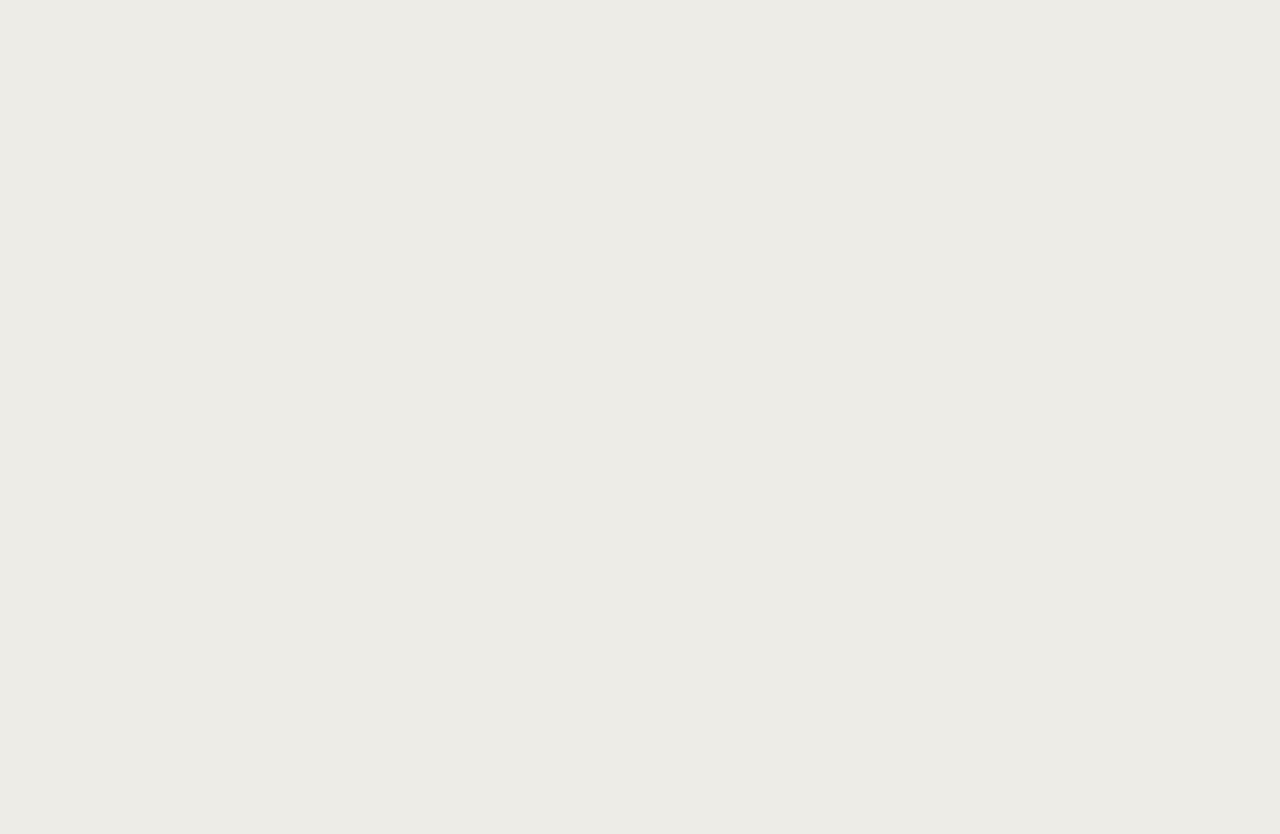
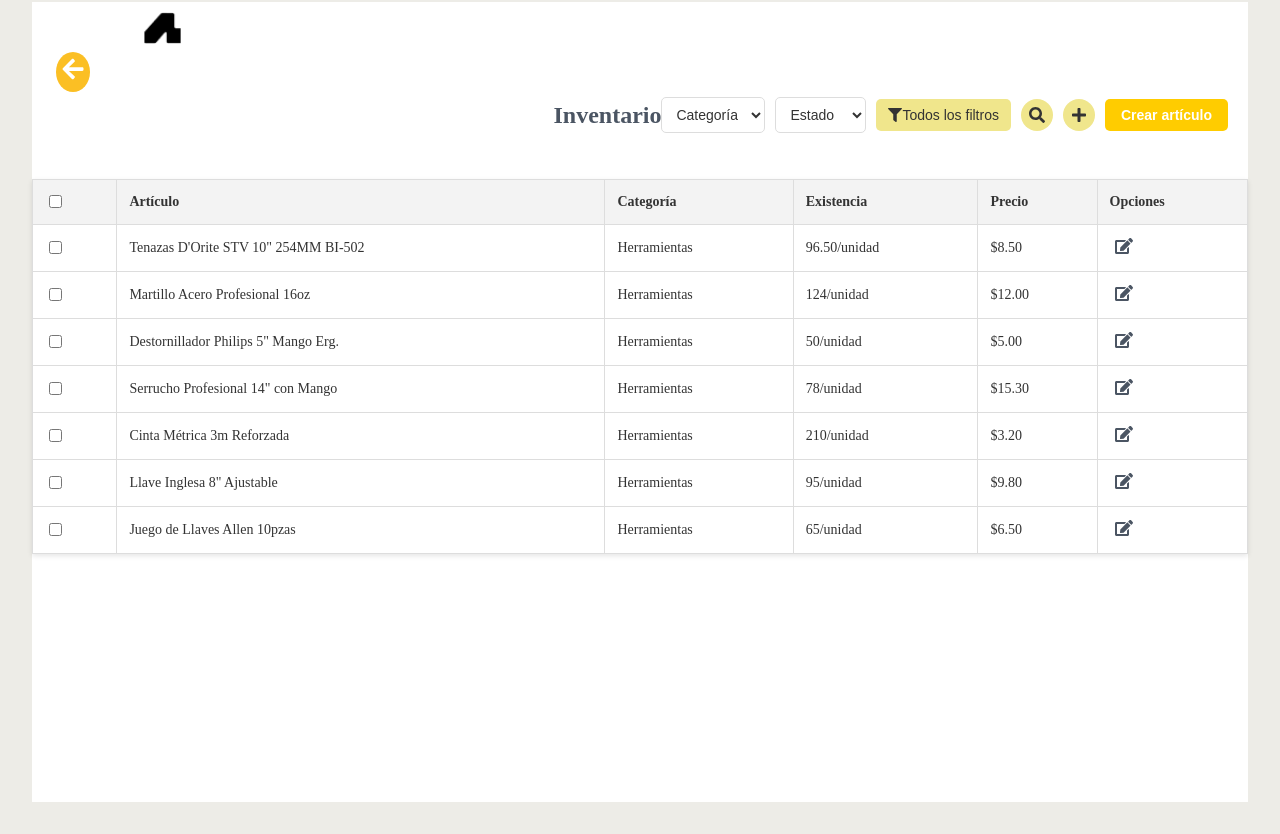
Before and after one commit to Alcolabs-Agency/ClientFront, a React (Vite) app in the folder clientFront/: page /inventario in a window 1280 px wide. Before the commit this address had no page. Before the commit the page ends 800 px from the top, so only its background shows below. Built offline with nearby package versions, Linux system fonts and the light colour scheme.

Commit message:
creacion del components inventario

```diff
--- a/clientFront/src/App.jsx
+++ b/clientFront/src/App.jsx
@@ -3,6 +3,7 @@ import { BrowserRouter as Router, Routes, Route } from "react-router-dom";
 import "./App.css";
 import Home from "./page/Home";
 import CreateProduct from "./page/CreateProduct";
+import Inventario from "./page/Inventario";
 
 function App() {
   return (
@@ -10,6 +11,7 @@ function App() {
       <Routes>
         <Route path="/" element={<Home />} />
         <Route path="/createProduct" element={<CreateProduct />} />
+        <Route path="/inventario" element={<Inventario />} />
       </Routes>
     </Router>
   );
--- a/clientFront/src/page/CreateProduct.jsx
+++ b/clientFront/src/page/CreateProduct.jsx
@@ -6,19 +6,12 @@ export default function CreateProduct() {
     <div className={styles.container}>
 
       <img src="/Frame 65.png" alt="Logo" className={styles.logo} />
-
-
       <div className={styles.backButton}>
         <FaArrowLeft />
       </div>
-
-
       <button className={styles.saveButton}>Guardar</button>
-
-
       <div className={styles.mainContainer}>
         <div className={styles.gridContainer}>
-
           <div className={styles.column1}>
             <h2 className={styles.sectionTitle}>Info.</h2>
             <div>
@@ -100,13 +93,20 @@ export default function CreateProduct() {
             </div>
 
             <h2 className={styles.sectionTitle}>Variantes</h2>
+<div className={styles.variantsContainer}>
+  <button className={styles.addIconButton}>
+    <span>+</span>
+  </button>
+
   <div className={styles.variantItem}>
     <input type="text" className={styles.input} placeholder="Colores" />
-              <button className={styles.addVariantButton}>Agregar más variantes</button>
+    <span className={styles.addVariantText}>Agregar más variantes</span>
   </div>
+
   <div className={styles.variantItem}>
     <input type="text" className={styles.input} placeholder="Tamaño" />
-              <button className={styles.addVariantButton}>Agregar más variantes</button>
+    <span className={styles.addVariantText}>Agregar más variantes</span>
+  </div>
 </div>
           </div>
         </div>
--- a/clientFront/src/page/CreateProduct.module.css
+++ b/clientFront/src/page/CreateProduct.module.css
@@ -37,9 +37,12 @@
   max-width: 100vw;
   margin: 80px auto 0;
   background-color: white;
-  padding: 100px 85px 85px;
+   padding: 100px 100px 100px;
+
+  display:flex;
   border-radius: 4px;
-
+  flex-direction: column;
+ gap: 20px;
 }
 
 .sectionTitle {
@@ -66,7 +69,7 @@
   gap: 8px;
 }
 
-.changeButton, .editButton, .selectButton, .addVariantButton {
+.changeButton, .editButton, .selectButton {
   background-color: #fbbf24;
   color: white;
   padding: 4px 12px;
@@ -100,7 +103,7 @@
 
 .input, .select, .textarea {
   width: 100%;
-  padding: 8px;
+  padding: 10px;
   border: 1px solid #e5e7eb;
   border-radius: 4px;
 }
@@ -122,3 +125,84 @@
   font-size: 0.875rem;
   margin-bottom: 16px;
 }
+
+.variantsContainer {
+  position: relative;
+  padding: 20px;
+  border: 1px solid #ddd;
+  border-radius: 8px;
+  margin-top: 10px;
+}
+
+.addIconButton {
+  position: absolute;
+  top: 10px;
+  right: 10px;
+  background-color: #f0e68c;
+  border: none;
+  border-radius: 50%;
+  width: 24px;
+  height: 24px;
+  display: flex;
+  align-items: center;
+  justify-content: center;
+  font-size: 16px;
+  cursor: pointer;
+}
+
+.variantItem {
+  display: flex;
+  align-items: center;
+  justify-content: space-between;
+  margin-top: 10px;
+  padding: 8px;
+  border: 0.5px solid #ddd;
+  border-radius: 8px;
+}
+
+.input {
+  width: 50%;
+  padding-left: 10px;
+  height: 30px;
+  border: none;
+  font-size: 14px;
+}
+
+.addVariantText {
+  font-size: 14px;
+  color: #555;
+  cursor: pointer;
+  margin-left: auto;
+}
+.unitContainer, .existenceContainer {
+  background-color: #f9fafb;
+  border: 1px solid #ddd;
+  padding: 16px;
+  border-radius: 8px;
+  margin-bottom: 20px;
+}
+
+.unitContainer input, .existenceContainer input,
+.unitContainer select, .existenceContainer select,
+.unitContainer textarea, .existenceContainer textarea {
+  width: 100%;
+  padding: 10px;
+  border: 1px solid #e5e7eb;
+  border-radius: 4px;
+  background-color: #fff;
+  font-size: 14px;
+  color: #333;
+  box-sizing: border-box;
+}
+.unitContainer .row, .existenceContainer .row {
+  display: flex;
+  align-items: center;
+  border-bottom: 1px solid #ddd;
+  padding: 8px 0;
+  gap:  10px;
+}
+
+
+.unitContainer .row:last-child, .existenceContainer .row:last-child {
+  border-bottom: none;
+}
--- /dev/null
+++ b/clientFront/src/page/Inventario.jsx
@@ -0,0 +1,103 @@
+import styles from "./Inventario.module.css";
+import { useState } from "react";
+import { FaArrowLeft, FaSearch, FaFilter, FaPlus, FaEdit } from "react-icons/fa";
+
+export default function Inventario() {
+  const [isSearchVisible, setIsSearchVisible] = useState(false);
+
+  const toggleSearch = () => {
+    setIsSearchVisible(!isSearchVisible);
+  };
+
+
+  const handleEdit = (id) => {
+    console.log(`Editando artículo con ID: ${id}`);
+
+  };
+
+  // Datos simulados para la tabla de inventario
+  const inventoryData = [
+    { id: 1, articulo: "Tenazas D'Orite STV 10\" 254MM BI-502", categoria: "Herramientas", existencia: "96.50/unidad", precio: "$8.50" },
+    { id: 2, articulo: "Martillo Acero Profesional 16oz", categoria: "Herramientas", existencia: "124/unidad", precio: "$12.00" },
+    { id: 3, articulo: "Destornillador Philips 5\" Mango Erg.", categoria: "Herramientas", existencia: "50/unidad", precio: "$5.00" },
+    { id: 4, articulo: "Serrucho Profesional 14\" con Mango", categoria: "Herramientas", existencia: "78/unidad", precio: "$15.30" },
+    { id: 5, articulo: "Cinta Métrica 3m Reforzada", categoria: "Herramientas", existencia: "210/unidad", precio: "$3.20" },
+    { id: 6, articulo: "Llave Inglesa 8\" Ajustable", categoria: "Herramientas", existencia: "95/unidad", precio: "$9.80" },
+    { id: 7, articulo: "Juego de Llaves Allen 10pzas", categoria: "Herramientas", existencia: "65/unidad", precio: "$6.50" },
+  ];
+
+  return (
+    <div className={styles.container}>
+      <div className={styles.header}>
+        <img src="/Frame 65.png" alt="Logo" className={styles.logo} />
+        <button className={styles.backButton}>
+          <FaArrowLeft />
+        </button>
+      </div>
+
+      <div className={styles.inventoryHeader}>
+        <h2 className={styles.sectionTitle}>Inventario</h2>
+        <div className={styles.optionsContainer}>
+          <select className={styles.select}>
+            <option>Categoría</option>
+          </select>
+          <select className={styles.select}>
+            <option>Estado</option>
+            <option>Activo</option>
+            <option>Inactivo</option>
+          </select>
+          <button className={styles.filterButton}><FaFilter /> Todos los filtros</button>
+
+          {isSearchVisible ? (
+            <input
+              type="text"
+              className={styles.searchInput}
+              placeholder="Buscar..."
+              onBlur={() => setIsSearchVisible(false)} // Ocultar el input al perder el foco
+            />
+          ) : (
+            <button className={styles.iconButton} onClick={toggleSearch}>
+              <FaSearch />
+            </button>
+          )}
+
+          <button className={styles.iconButton}>
+            <FaPlus />
+          </button>
+          <button className={styles.createButton}>Crear artículo</button>
+        </div>
+      </div>
+
+      <table className={styles.table}>
+        <thead>
+          <tr>
+            <th><input type="checkbox" /></th>
+            <th>Artículo</th>
+            <th>Categoría</th>
+            <th>Existencia</th>
+            <th>Precio</th>
+            <th>Opciones</th>
+          </tr>
+        </thead>
+        <tbody>
+          {inventoryData.map(item => (
+            <tr key={item.id}>
+              <td><input type="checkbox" /></td>
+              <td>{item.articulo}</td>
+              <td>{item.categoria}</td>
+              <td>{item.existencia}</td>
+              <td>{item.precio}</td>
+              <td>
+                <FaEdit
+                  className={styles.editIcon}
+                  onClick={() => handleEdit(item.id)}
+                  title="Editar artículo"
+                />
+              </td>
+            </tr>
+          ))}
+        </tbody>
+      </table>
+    </div>
+  );
+}
--- /dev/null
+++ b/clientFront/src/page/Inventario.module.css
@@ -0,0 +1,155 @@
+
+.container {
+  width: 95vw;
+  height: 100vh;
+  margin-top: -30px;
+  background-color: #ffffff;
+  display: flex;
+  flex-direction:column;
+  align-items:end;
+  justify-content:flex-start;
+
+}
+.header {
+  display: flex;
+  flex-direction: column;
+  align-items: flex-start;
+  gap: 8px;
+  position: relative;
+  width: 100%;
+}
+
+.logo {
+  position: absolute;
+  top: 10px;
+  left: 24px;
+  height: 32px;
+  width: auto;
+}
+
+.backButton {
+  position: absolute;
+  top: 50px;
+  left: 24px;
+  background: #fbbf24;
+  border: none;
+  font-size: 24px;
+  cursor: pointer;
+  color: white;
+  padding: 5px;
+  border-radius: 50%;
+}
+.inventoryHeader {
+  display: flex;
+  align-items: center;
+  justify-content: space-between;
+  margin-top: 80px;
+}
+
+.sectionTitle {
+  font-size: 24px;
+  font-weight: bold;
+  color: #4b5563;
+}
+
+
+.optionsContainer {
+  display: flex;
+  align-items: center;
+  gap: 10px;
+}
+
+.select {
+  padding: 8px 10px;
+  border-radius: 5px;
+  border: 1px solid #ddd;
+  background-color: #fff;
+  font-size: 14px;
+  color: #333;
+}
+
+.filterButton {
+  display: flex;
+  align-items: center;
+  padding: 8px 12px;
+  background-color: #f0e68c;
+  border: none;
+  border-radius: 5px;
+  cursor: pointer;
+  font-size: 14px;
+  color: #333;
+}
+
+.iconButton {
+  display: flex;
+  align-items: center;
+  justify-content: center;
+  padding: 8px;
+  background-color: #f0e68c;
+  border: none;
+  border-radius: 50%;
+  cursor: pointer;
+  font-size: 16px;
+  color: #333;
+}
+
+.createButton {
+  padding: 8px 16px;
+  background-color: #ffcc00;
+  margin-right: 20px;
+  color: white;
+  font-weight: bold;
+  border: none;
+  border-radius: 5px;
+  cursor: pointer;
+  font-size: 14px;
+}
+
+.searchInput {
+  padding: 8px;
+  border: 1px solid #ddd;
+  border-radius: 5px;
+  font-size: 14px;
+  color: #333;
+  width: 120px;
+}
+
+
+.table {
+  width: 100%;
+  border-collapse: collapse;
+  margin-top: 30px;
+  background-color: #fff;
+  box-shadow: 0 2px 5px rgba(0, 0, 0, 0.1);
+}
+
+th, td {
+  padding: 12px;
+  border: 1px solid #ddd;
+  text-align: left;
+  font-size: 14px;
+  color: #333;
+}
+
+th {
+  background-color: #f3f3f3;
+  font-weight: bold;
+}
+
+.table th input[type="checkbox"], .table td input[type="checkbox"] {
+  cursor: pointer;
+}
+
+
+
+.editIcon {
+  cursor: pointer;
+  color: #4b5563;
+  font-size: 18px;
+  margin-left: 5px;
+  transition: color 0.3s ease;
+}
+
+.editIcon:hover {
+  color: #fbbf24;
+}
```
Lines whose indentation alone changed are shown as unchanged.
